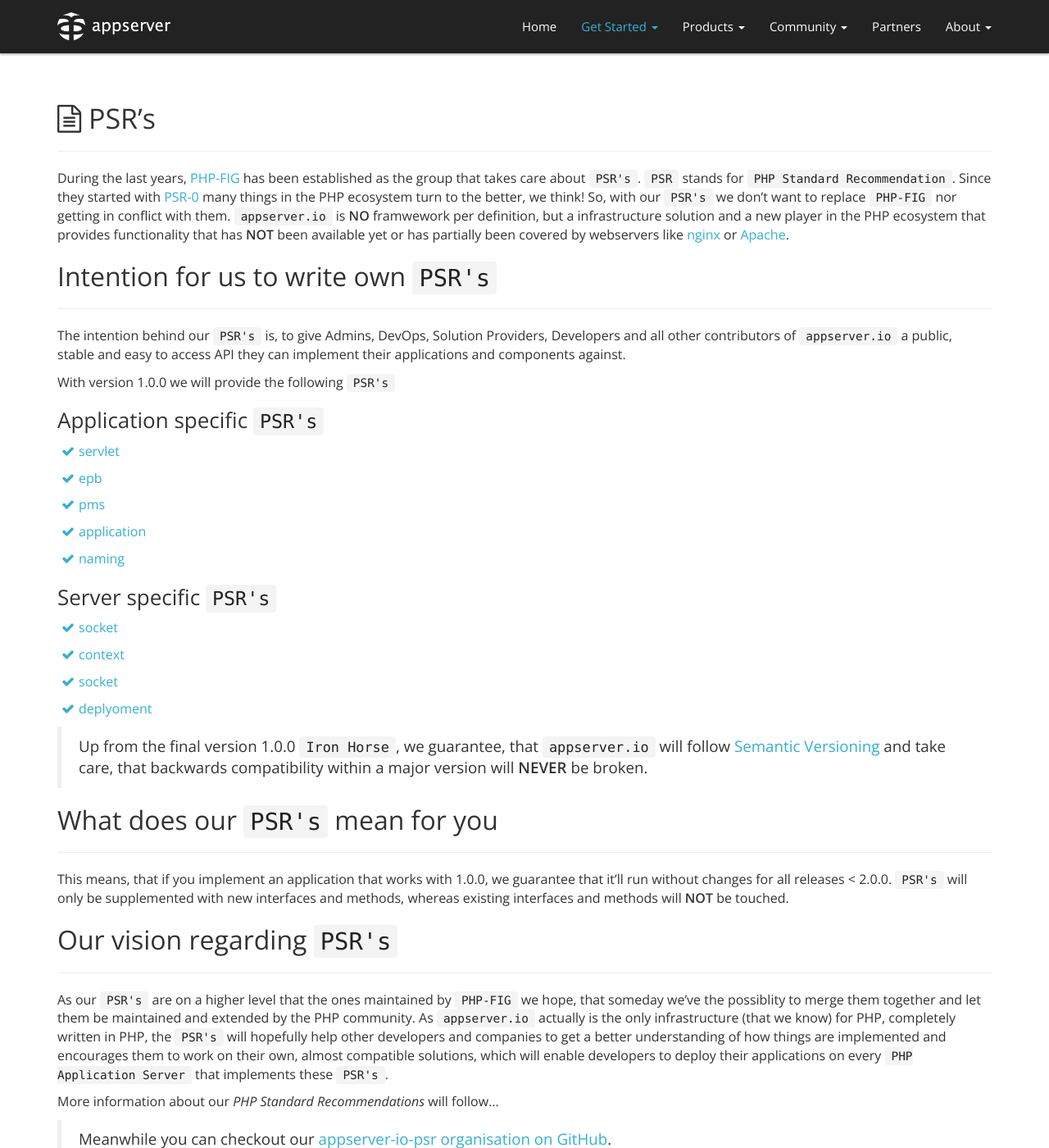
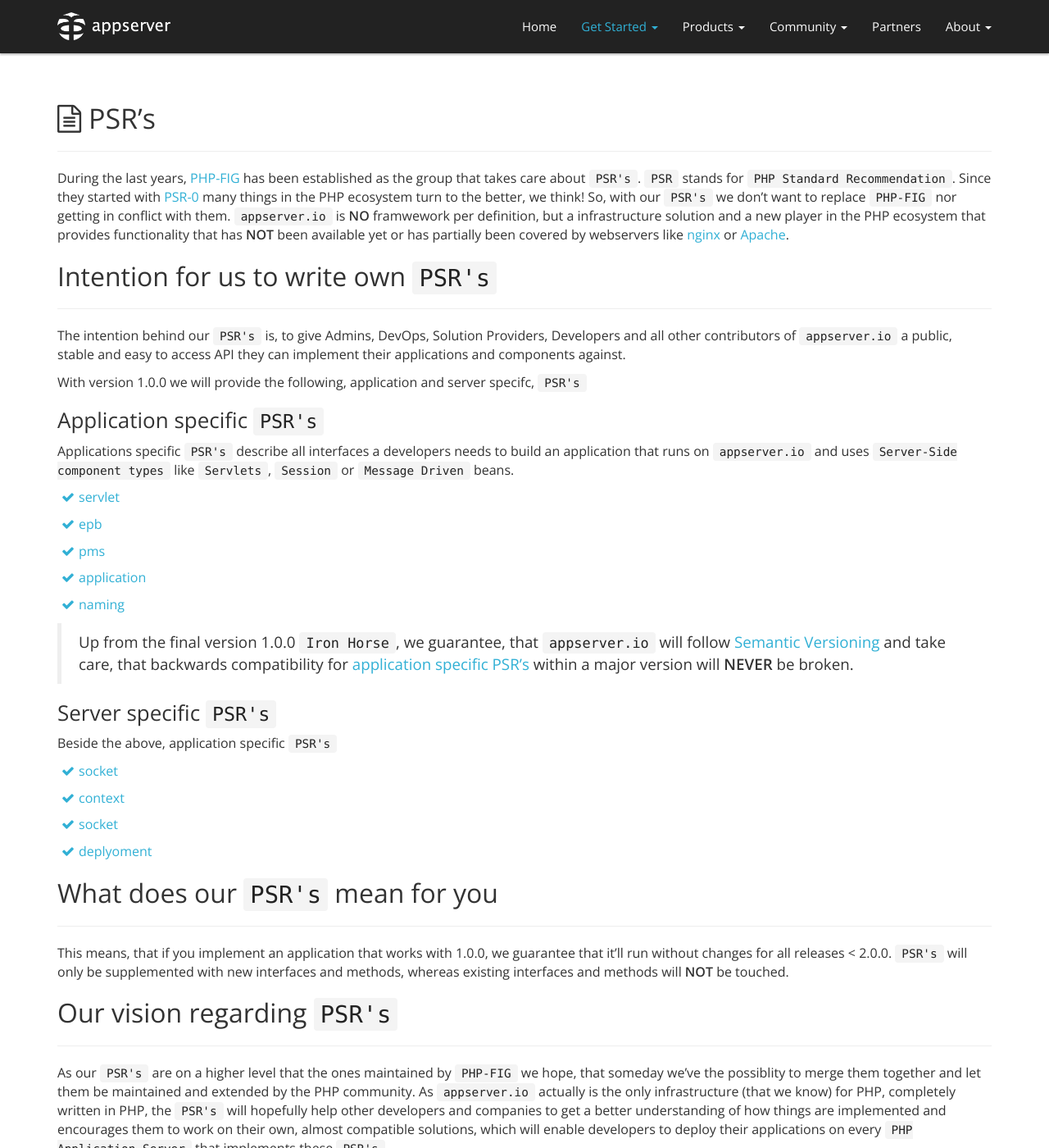
Before and after one commit to appserver-io/appserver, a Jekyll site: the page built from get-started/psrs.md, in a window 1280 px wide and 1400 px high. Shown: the whole window at 82% size. Built offline with Jekyll 4.4.1, drawn with Linux system fonts in a browser that asks for light colours; nearby versions of some CDN libraries; library files that are not in the unit come from our copies; Markdown is read by kramdown in place of the engine named in the settings.

Commit message:
Update psrs.md

```diff
--- a/get-started/psrs.md
+++ b/get-started/psrs.md
@@ -16,9 +16,11 @@
 
 The intention behind our `PSR's` is, to give Admins, DevOps, Solution Providers, Developers and all other contributors of `appserver.io` a public, stable and easy to access API they can implement their applications and components against.
 
-With version 1.0.0 we will provide the following `PSR's`
+With version 1.0.0 we will provide the following, application and server specifc, `PSR's`
 
 ### Application specific `PSR's`
+
+Applications specific `PSR's` describe all interfaces a developers needs to build an application that runs on `appserver.io` and uses `Server-Side component types` like `Servlets`, `Session` or `Message Driven` beans.
 
 * [servlet](https://github.com/appserver-io-psr/servlet)
 * [epb](https://github.com/appserver-io-psr/epb)
@@ -26,14 +28,16 @@
 * [application](https://github.com/appserver-io-psr/application)
 * [naming](https://github.com/appserver-io-psr/naming)
 
+> Up from the final version 1.0.0 `Iron Horse`, we guarantee, that `appserver.io` will follow [Semantic Versioning](http://semver.org) and take care, that backwards compatibility for [application specific PSR's]() within a major version will **NEVER** be broken.
+
 ### Server specific `PSR's`
+
+Beside the above, application specific `PSR's`
 
 * [socket](https://github.com/appserver-io-psr/socket)
 * [context](https://github.com/appserver-io-psr/context)
 * [socket](https://github.com/appserver-io-psr/http-message)
 * [deplyoment](https://github.com/appserver-io-psr/deployment)
-
-> Up from the final version 1.0.0 `Iron Horse`, we guarantee, that `appserver.io` will follow [Semantic Versioning](http://semver.org) and take care, that backwards compatibility within a major version will **NEVER** be broken.
 
 ## What does our `PSR's` mean for you
 ***
```
